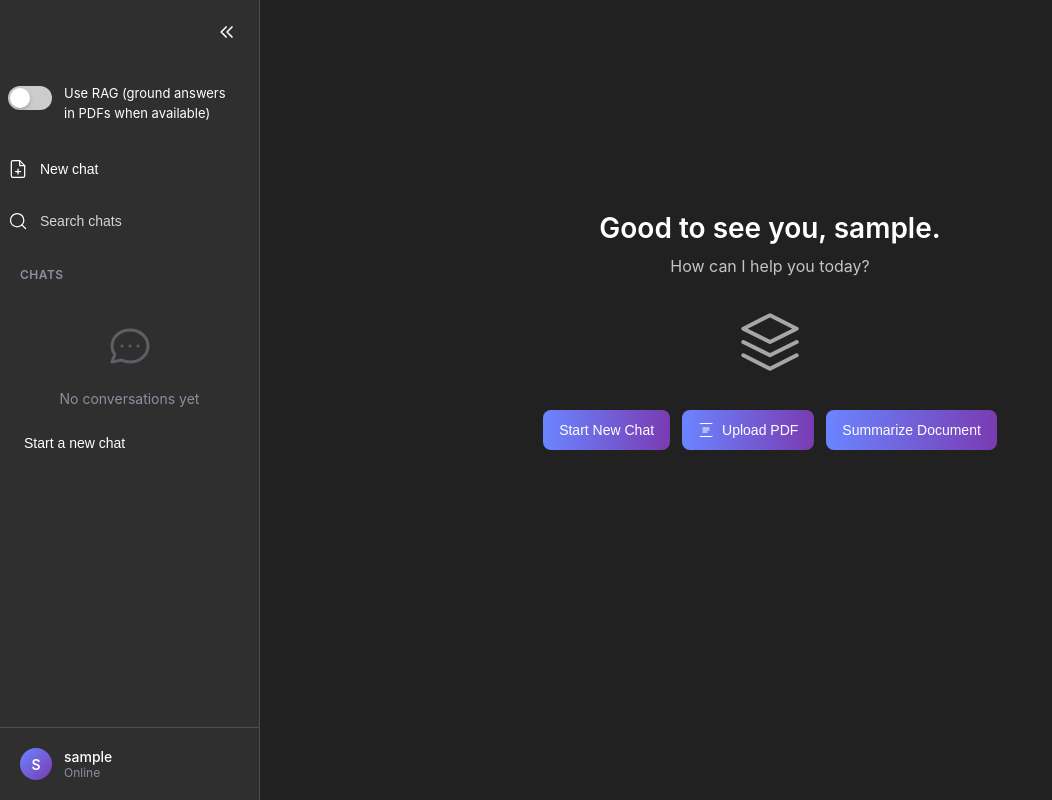
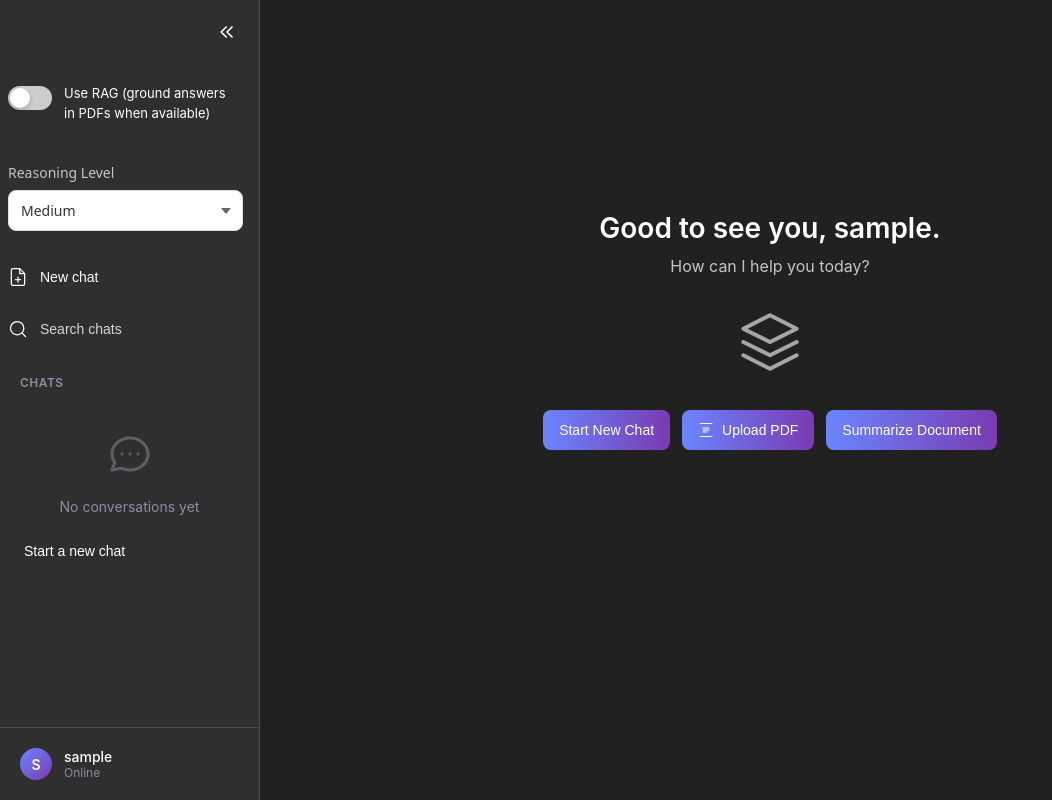
Before and after one commit to Shrvaani/RAG_Chat_Assistant_Django, a Django app: page / in a window 1280 px wide. Shown: the whole page, without its empty margins (0-1052 px from the left). Run offline with Django 4.2, Linux system fonts and the light colour scheme; the visitor is signed in with stand-in values (Sample User, id 1); data comes from the database, SQL or seed files in the repository; data that the repository does not hold is empty; some libraries are stand-ins or nearby versions.

Commit message:
Add Reasoning Level dropdown in sidebar matching screenshot design

```diff
--- a/static/css/chatgpt.css
+++ b/static/css/chatgpt.css
@@ -160,6 +160,66 @@ body.sidebar-collapsed .sidebar-show-btn {
     margin-top: 56px; /* Position below hide button (16px top + 32px height + 8px gap) */
 }
 
+.reasoning-level-container {
+    margin-top: 16px;
+    margin-bottom: 12px;
+}
+
+.reasoning-level-label {
+    display: block;
+    font-size: 14px;
+    font-weight: 500;
+    color: var(--text-secondary);
+    margin-bottom: 8px;
+    font-family: system-ui, -apple-system, sans-serif;
+}
+
+.reasoning-level-select-wrapper {
+    position: relative;
+    width: 100%;
+}
+
+.reasoning-level-select {
+    width: 100%;
+    padding: 10px 32px 10px 12px;
+    background-color: #ffffff;
+    border: 1px solid #e0e0e0;
+    border-radius: 8px;
+    font-size: 14px;
+    color: #333;
+    cursor: pointer;
+    appearance: none;
+    -webkit-appearance: none;
+    -moz-appearance: none;
+    font-family: system-ui, -apple-system, sans-serif;
+    box-shadow: 0 1px 2px rgba(0, 0, 0, 0.05);
+    transition: border-color 0.2s ease, box-shadow 0.2s ease;
+}
+
+.reasoning-level-select:hover {
+    border-color: #b0b0b0;
+}
+
+.reasoning-level-select:focus {
+    outline: none;
+    border-color: #4a9eff;
+    box-shadow: 0 0 0 3px rgba(74, 158, 255, 0.1);
+}
+
+.reasoning-level-select-wrapper::after {
+    content: '';
+    position: absolute;
+    right: 12px;
+    top: 50%;
+    transform: translateY(-50%);
+    width: 0;
+    height: 0;
+    border-left: 5px solid transparent;
+    border-right: 5px solid transparent;
+    border-top: 6px solid #666;
+    pointer-events: none;
+}
+
 .new-chat-btn {
     width: 100%;
     background-color: transparent;
--- a/templates/chat/dashboard.html
+++ b/templates/chat/dashboard.html
@@ -8,18 +8,28 @@
     <!-- Sidebar -->
     <div class="sidebar" id="sidebar">
         <div class="sidebar-header">
+            <!-- Sidebar hide button -->
+            <button id="sidebar-hide-btn" class="sidebar-toggle-btn" onclick="hideSidebar()" title="Hide sidebar">
+                <svg width="20" height="20" viewBox="0 0 24 24" fill="none" stroke="currentColor" stroke-width="2" stroke-linecap="round" stroke-linejoin="round">
+                    <path d="M11 18l-6-6 6-6M18 18l-6-6 6-6"/>
+                </svg>
+            </button>
             <div class="rag-toggle-sidebar">
                 <label class="toggle-switch">
                     <input type="checkbox" id="use-rag">
                     <span class="toggle-slider"></span>
                 </label>
                 <span class="toggle-label">Use RAG (ground answers in PDFs when available)</span>
-                <!-- Sidebar hide button placed next to RAG toggle -->
-                <button id="sidebar-hide-btn" class="sidebar-toggle-btn" onclick="hideSidebar()" title="Hide sidebar">
-                    <svg width="20" height="20" viewBox="0 0 24 24" fill="none" stroke="currentColor" stroke-width="2" stroke-linecap="round" stroke-linejoin="round">
-                        <path d="M11 18l-6-6 6-6M18 18l-6-6 6-6"/>
-                    </svg>
-                </button>
+            </div>
+            <div class="reasoning-level-container">
+                <label class="reasoning-level-label">Reasoning Level</label>
+                <div class="reasoning-level-select-wrapper">
+                    <select id="reasoning-level" class="reasoning-level-select">
+                        <option value="low">Low</option>
+                        <option value="medium" selected>Medium</option>
+                        <option value="high">High</option>
+                    </select>
+                </div>
             </div>
             <button class="new-chat-btn" onclick="createNewChat()">
                 <svg width="20" height="20" viewBox="0 0 24 24" fill="none" stroke="currentColor" stroke-width="1.5" stroke-linecap="round" stroke-linejoin="round">
```
